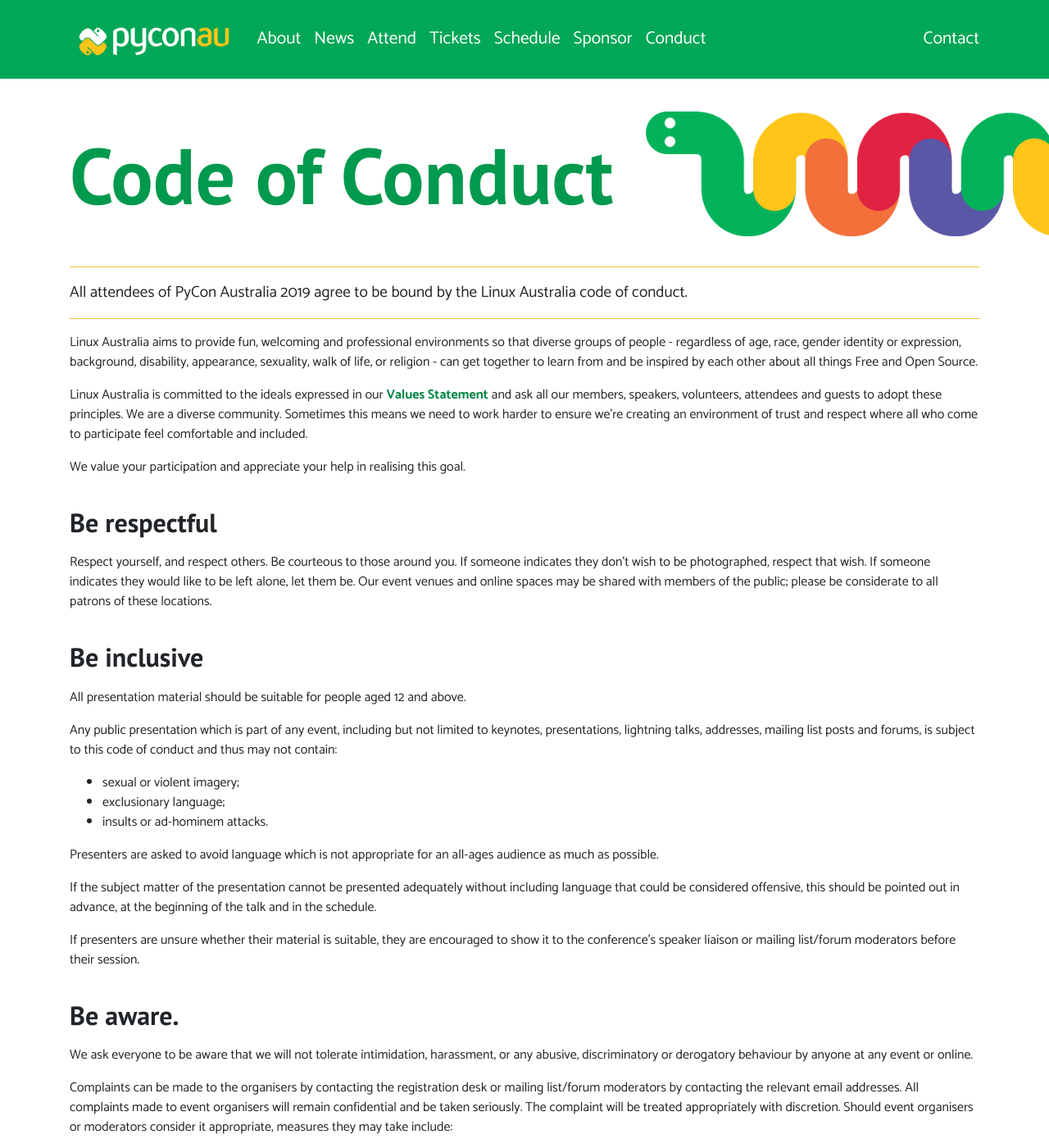
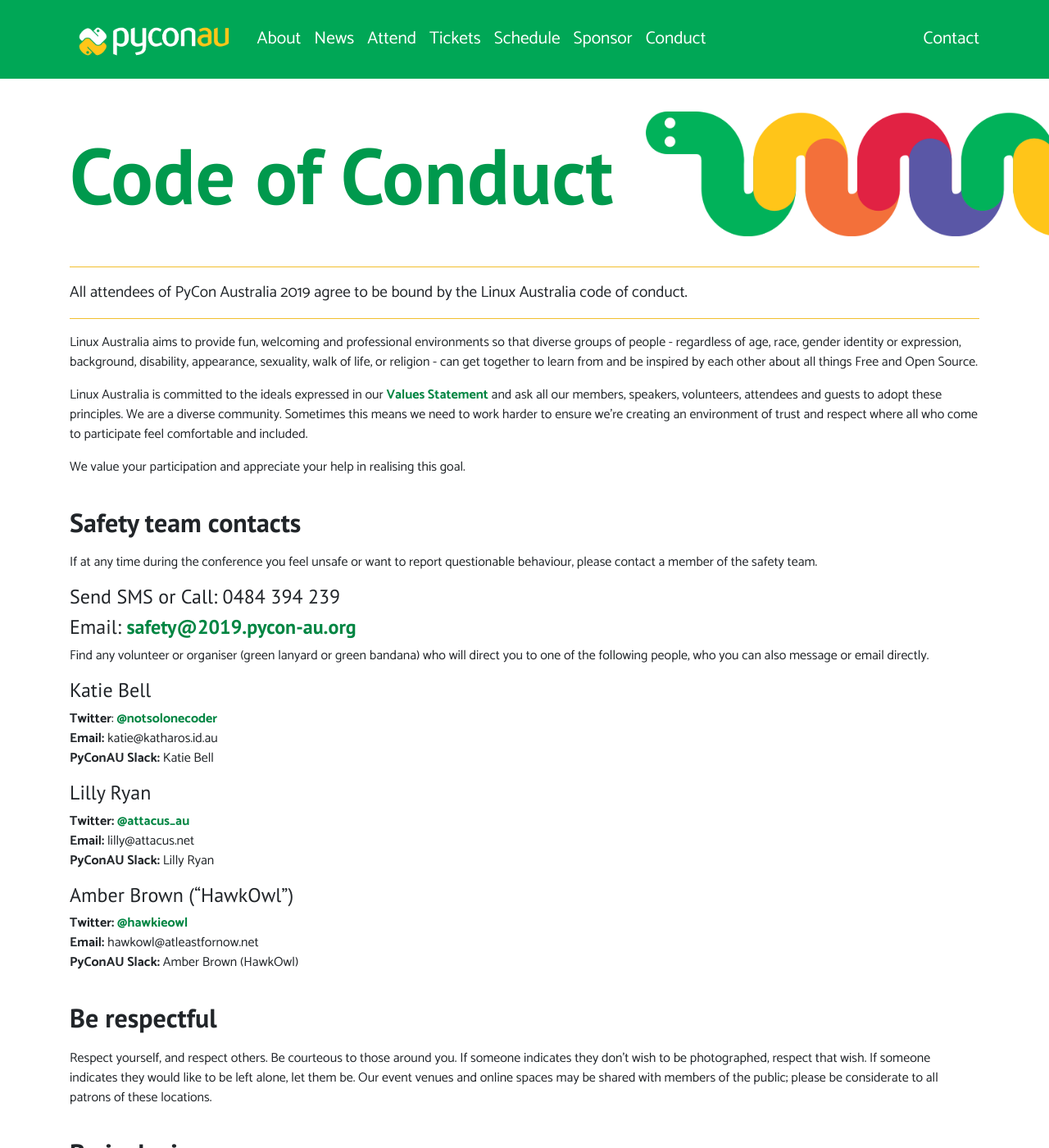
Before and after one commit to pyconau/2019.pycon-au.org, a Jekyll site: the page built from _pages/conduct.md, in a window 1280 px wide and 1400 px high. Shown: the whole window at 82% size. Built offline with Jekyll 4.4.1, drawn with Linux system fonts in a browser that asks for light colours.

Commit message:
Add initial conduct details for conduct team.

```diff
--- a/_pages/conduct.md
+++ b/_pages/conduct.md
@@ -24,6 +24,30 @@ environment of trust and respect where all who come to participate feel
 comfortable and included.
 
 We value your participation and appreciate your help in realising this goal.
+
+## Safety team contacts
+
+If at any time during the conference you feel unsafe or want to report questionable behaviour, please contact a member of the safety team.
+
+#### Send SMS or Call: 0484 394 239
+#### Email: [safety@2019.pycon-au.org](mailto:safety@2019.pycon-au.org)
+
+Find any volunteer or organiser (green lanyard or green bandana) who will direct you to one of the following people, who you can also message or email directly.
+
+#### Katie Bell
+**Twitter**: [@notsolonecoder](https://twitter.com/notsolonecoder)<br>
+**Email:** katie@katharos.id.au<br>
+**PyConAU Slack:** Katie Bell
+
+#### Lilly Ryan
+**Twitter:** [@attacus_au](https://twitter.com/attacus_au)<br>
+**Email:** lilly@attacus.net<br>
+**PyConAU Slack:** Lilly Ryan
+
+#### Amber Brown ("HawkOwl")
+**Twitter:** [@hawkieowl](https://twitter.com/hawkieowl)<br>
+**Email:** hawkowl@atleastfornow.net<br>
+**PyConAU Slack:** Amber Brown (HawkOwl)
 
 
 ## Be respectful
```
